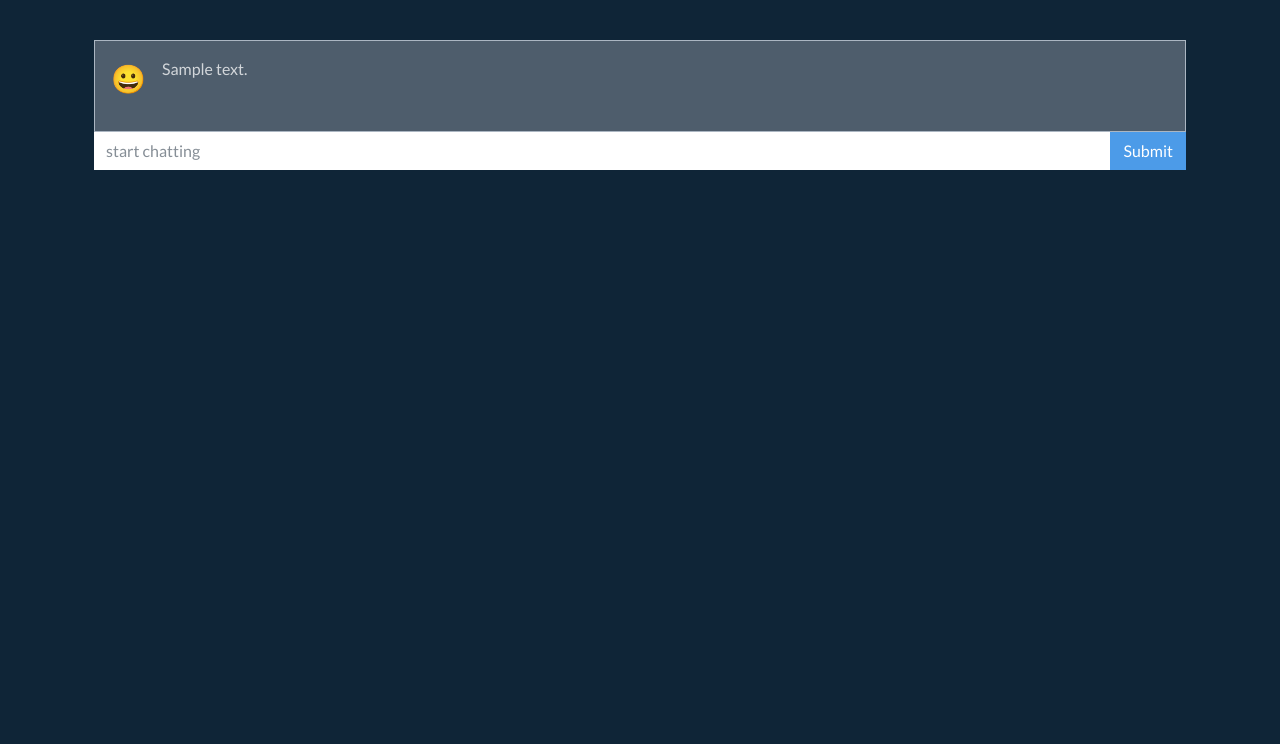
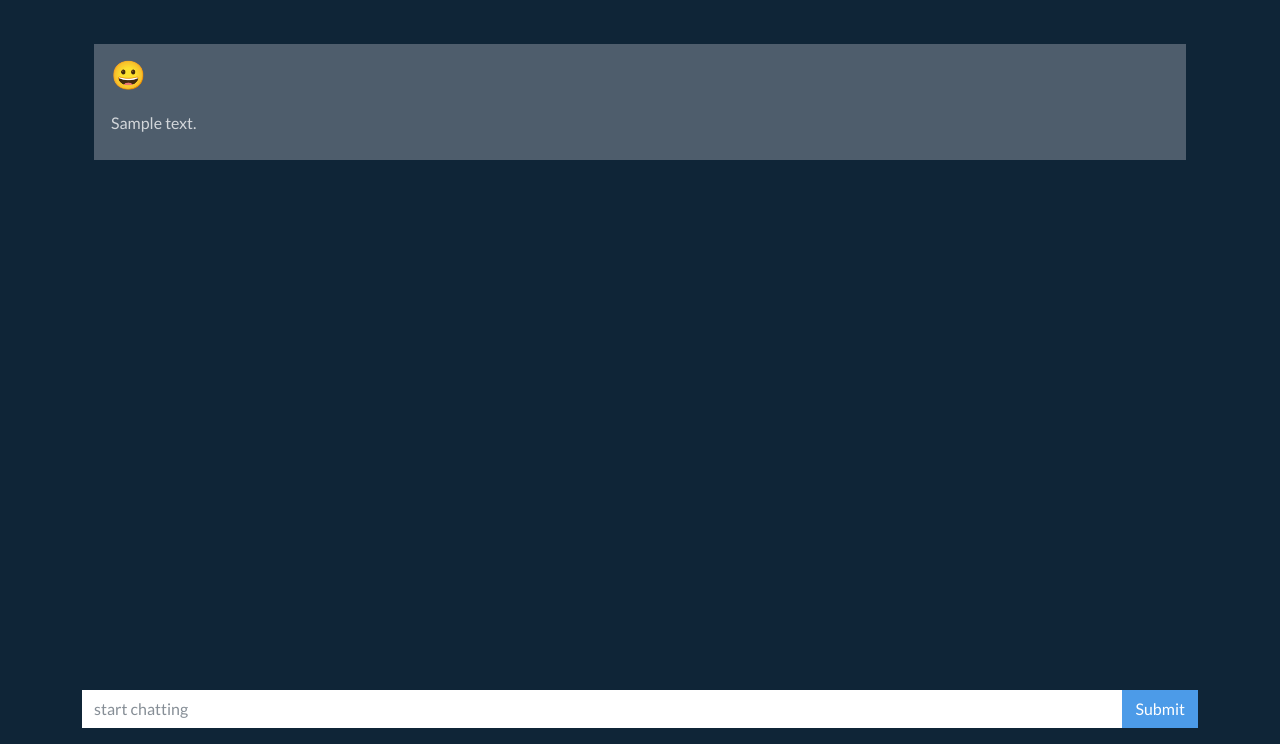
Before and after one commit to Beebops/Capstone-1-Language-Tutor-Chatbot, a Flask app: template templates/chat.html in a window 1280 px wide. Shown: the part 56-800 px from the top of the page. Run offline with Flask 3, Linux system fonts and the light colour scheme; tables that the repository leaves empty hold one stand-in row (values such as "Sample post"); the template is opened without the code that fills it: values that come from a table or form of the project are taken from there, most other values are stand-ins (such as "Sample title", 1, 10 or a date in 2020); some libraries are stand-ins or nearby versions.

Commit message:
added fixed positioning to chat input

```diff
--- a/static/app.js
+++ b/static/app.js
@@ -4,13 +4,18 @@ $('#submit-button').click(async function () {
   const message = $('#user-input').val()
 
   let htmlData = `
-    <div class="bg-secondary list-group-item list-group-item-action d-flex gap-3 py-3 border border-light border-1">
-      <p class="fs-3">&#128512;</p>
-      <p id="user-text" class="mb-0 opacity-75">
-        ${message}
-      </p>
-    </div>
+    <li class="list-group-item my-1">
+      <div class="row align-items-center">
+        <div class="col-auto">
+          <p class="fs-3">&#128512;</p>
+        </div>
+        <div class="col">
+          <p id="user-text" class="opacity-75">${message}</p>
+        </div>
+      </div>
+    </li>
   `
+
   $('#user-input').val('')
   $('#message-group').append(htmlData)
 
@@ -18,13 +23,18 @@ $('#submit-button').click(async function () {
     const response = await axios.post(`/chat/${chatId}`, { prompt: message })
 
     let apiData = `
-      <div class="bg-secondary list-group-item list-group-item-action d-flex gap-3 py-3 border border-light border-1">
-        <p class="fs-3">&#127891;</p>
-        <p id="user-text" class="mb-0 opacity-75">
-          ${response.data.assistant_message}
-        </p>
-      </div>
+      <li class="list-group-item my-1">
+        <div class="row align-items-center">
+          <div class="col-auto">
+            <p class="fs-3">&#128512;</p>
+          </div>
+          <div class="col">
+            <p id="user-text" class="opacity-75">${response.data.assistant_message}</p>
+          </div>
+        </div>
+      </li>
     `
+
     $('#message-group').append(apiData)
     console.log(message)
   } catch (error) {
--- a/templates/chat.html
+++ b/templates/chat.html
@@ -1,23 +1,40 @@
-{% extends 'base.html' %} {% block title %}New Chat{% endblock %}{% block
+{% extends 'base.html' %} {% block title %}New Chat{% endblock %} {% block
 content %}
 
 <main class="flex-shrink-0">
   <div class="container">
-    <div
+    <ul
       id="message-group"
       data-chat-id="{{ chat_id }}"
       class="list-group w-auto"
+      style="max-height: calc(100vh - 200px); overflow-y: auto"
+    >
+      {% if messages %} {% for message in messages %}
+      <li class="list-group-item my-1">
+        <p class="fs-3">&#128512;</p>
+        <p id="user-text" class="opacity-75">{{ message.content }}</p>
+      </li>
+      {% endfor %} {% endif %}
+    </ul>
+    <!-- <div
+      id="message-group"
+      data-chat-id="{{ chat_id }}"
+      class="list-group w-auto"
+      style="max-height: calc(100vh - 200px); overflow-y: auto"
     >
       {% if messages %} {% for message in messages %}
       <div
         class="bg-secondary list-group-item list-group-item-action d-flex gap-3 py-3 border border-light border-1"
       >
         <p class="fs-3">&#128512;</p>
-        <p id="user-text" class="mb-0 opacity-75">{{message.content}}</p>
+        <p id="user-text" class="mb-0 opacity-75">{{ message.content }}</p>
       </div>
       {% endfor %} {% endif %}
+    </div> -->
   </div>
 
+  <div class="fixed-bottom">
+    <div class="container">
       <div class="input-group mb-3">
         <input
           id="user-input"
@@ -32,6 +49,7 @@ content %}
         </button>
       </div>
     </div>
+  </div>
 </main>
 
 {% endblock %}
```
Also changed, not shown: templates/chat_list.html (+5 -3 lines). Lines whose indentation alone changed are shown as unchanged.
